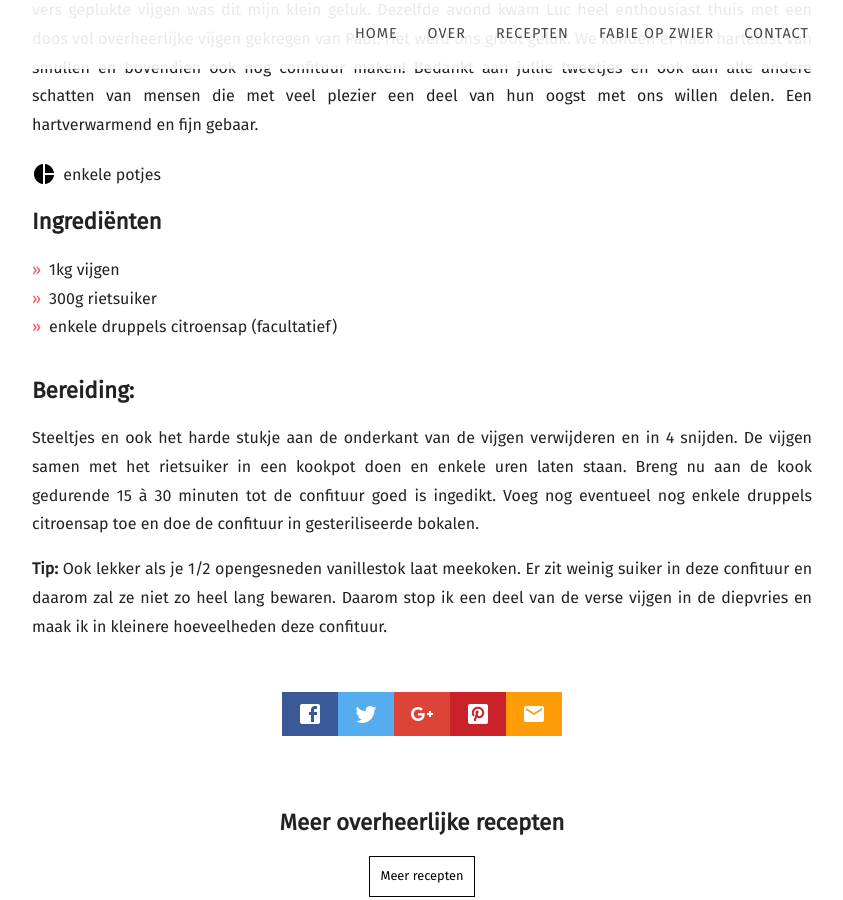
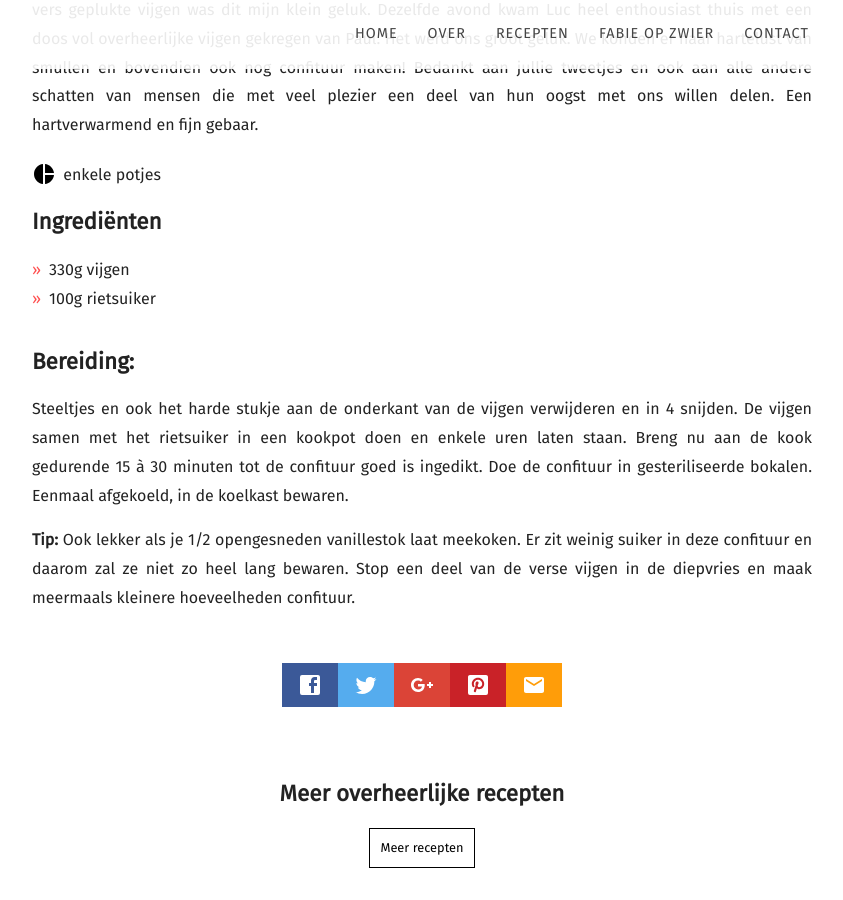
Before and after one commit to fabilicious/fabilicious.github.io, a Jekyll site: the page built from recipes/_posts/2020-10-01-Vijgenconfituur.md, in a window 1280 px wide and 900 px high, scrolled down 949 px. Shown: the whole window, without its empty margins (58-901 px from the left). Built offline with Jekyll 4.4.1, drawn with Linux system fonts in a browser that asks for light colours; nearby versions of some CDN libraries; some web fonts are replaced.

Commit message:
Update 2020-10-01-Vijgenconfituur.md

```diff
--- a/recipes/_posts/2020-10-01-Vijgenconfituur.md
+++ b/recipes/_posts/2020-10-01-Vijgenconfituur.md
@@ -7,9 +7,8 @@ featured_image: /images/vijgenconfituur 1200.jpg
 recipe:
   servings: enkele potjes
   ingredients_markdown: |-
-    * 1kg vijgen
-    * 300g rietsuiker
-    * enkele druppels citroensap (facultatief)
+    * 330g vijgen
+    * 100g rietsuiker
 
 ---
 Toen Anne, een verre buurvrouw, vorige week plots aan mijn voordeur stond met een zak bomvol prachtige vers geplukte vijgen was dit mijn klein geluk.
@@ -23,9 +22,9 @@ Een hartverwarmend en fijn gebaar.
 Steeltjes en ook het harde stukje aan de onderkant van de vijgen verwijderen en in 4 snijden.
 De vijgen samen met het rietsuiker in een kookpot doen en enkele uren laten staan.
 Breng nu aan de kook gedurende 15 à 30 minuten tot de confituur goed is ingedikt.
-Voeg nog eventueel nog enkele druppels citroensap toe en doe de confituur in gesteriliseerde bokalen.
+Doe de confituur in gesteriliseerde bokalen. Eenmaal afgekoeld, in de koelkast bewaren.
 
 <b>Tip: </b>
 Ook lekker als je 1/2 opengesneden vanillestok laat meekoken.
 Er zit weinig suiker in deze confituur en daarom zal ze niet zo heel lang bewaren.
-Daarom stop ik een deel van de verse vijgen in de diepvries en maak ik in kleinere hoeveelheden deze confituur.
+Stop een deel van de verse vijgen in de diepvries en maak meermaals kleinere hoeveelheden confituur.
```
